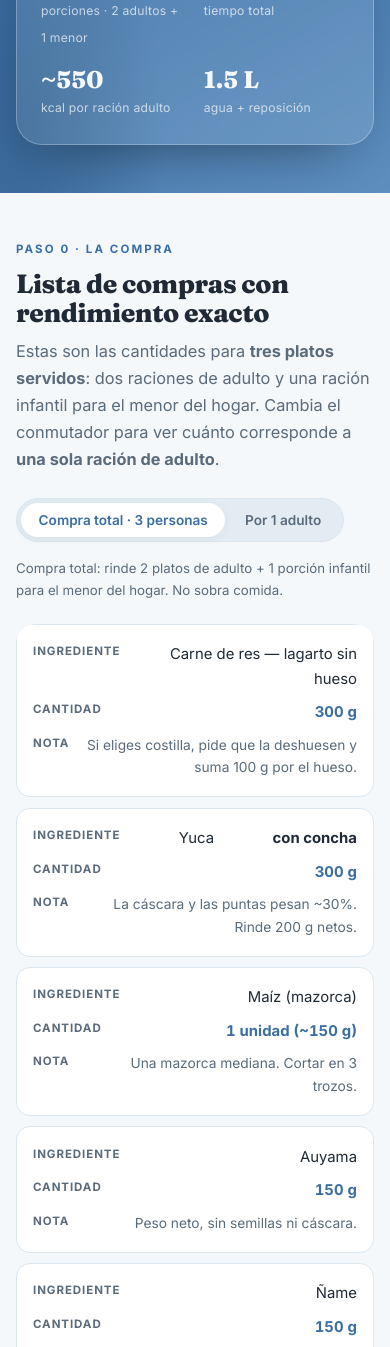
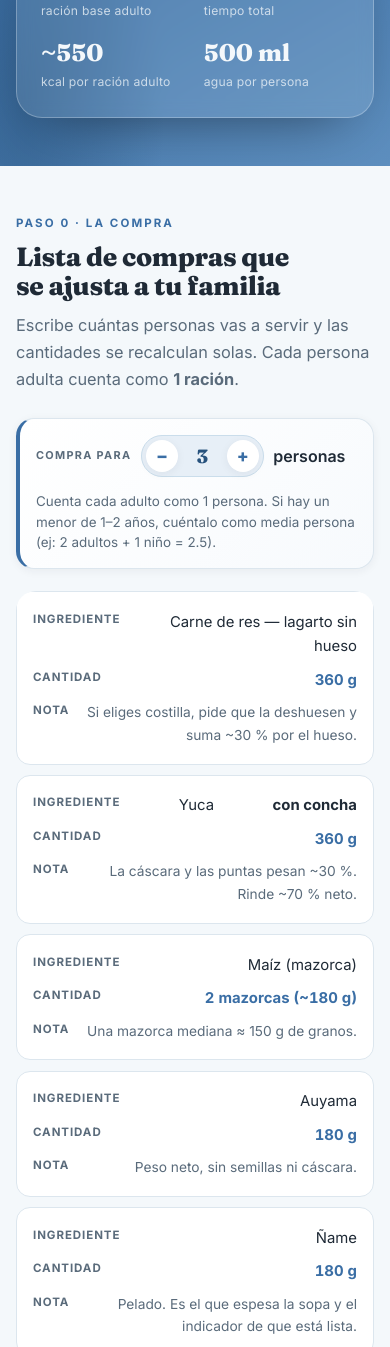
Before and after one commit to Dougs89/Recetas, a plain HTML site: page index.html in a window 390 px wide. Shown: the part 619-1966 px from the top of the page. Drawn offline with Linux system fonts and the light colour scheme.

Commit message:
Update index.html

```diff
--- a/index.html
+++ b/index.html
@@ -4,7 +4,7 @@
 <meta charset="UTF-8">
 <meta name="viewport" content="width=device-width, initial-scale=1.0">
 <title>Sopa Criolla de Res de Don Ertilio · Compra justo, cocina una vez, come bien</title>
-<meta name="description" content="Sopa Criolla de Res de Don Ertilio: receta con cantidades exactas para 2 adultos y 1 menor de la casa. Sigue la línea de tiempo: la carne a las 0:00, cada verdura a su hora. Compra justo, cocina una vez, come bien.">
+<meta name="description" content="Sopa Criolla de Res de Don Ertilio: receta ajustable a cualquier número de personas. Escribe cuántas personas vas a servir y las cantidades se recalculan solas. Compra justo, cocina una vez, come bien.">
 <meta name="theme-color" content="#3A6EA5">
 <link rel="preconnect" href="https://fonts.googleapis.com">
 <link rel="preconnect" href="https://fonts.gstatic.com" crossorigin>
@@ -203,19 +203,100 @@ section{padding:clamp(2.6rem,6vw,4.5rem) 0}
   }
 }
 
-/* ============ 5. CONMUTADOR ============ */
-.switch-row{display:flex;flex-wrap:wrap;align-items:center;justify-content:space-between;gap:1rem;margin-bottom:1.4rem}
-.seg{
-  display:inline-flex;background:#E4ECF3;border:1px solid var(--line);
-  border-radius:999px;padding:4px;gap:2px;
+/* ============ 5. SELECTOR DE PERSONAS ============ */
+.person-control{
+  background:linear-gradient(135deg,#FFFFFF 0%,#F7FAFD 100%);
+  border:1px solid var(--line);
+  border-left:4px solid var(--blue);
+  border-radius:18px;
+  padding:1.1rem 1.3rem;
+  margin-bottom:1.4rem;
+  box-shadow:var(--shadow-sm);
+  display:flex;
+  flex-wrap:wrap;
+  align-items:center;
+  gap:.9rem 1.5rem;
 }
-.seg-btn{
-  border:0;background:transparent;cursor:pointer;
-  font-family:inherit;font-size:.85rem;font-weight:600;color:var(--ink-soft);
-  padding:.55rem 1.1rem;border-radius:999px;transition:all .22s;
+.pc-main{
+  display:flex;
+  align-items:center;
+  gap:.9rem;
+  flex-wrap:wrap;
 }
-.seg-btn.active{background:var(--paper);color:var(--blue);box-shadow:var(--shadow-sm)}
-.seg-note{font-size:.83rem;color:var(--ink-soft);max-width:44ch}
+.pc-eyebrow{
+  font-size:.72rem;
+  font-weight:700;
+  letter-spacing:.12em;
+  text-transform:uppercase;
+  color:var(--ink-soft);
+}
+.stepper{
+  display:inline-flex;
+  align-items:center;
+  background:var(--blue-soft);
+  border:1px solid #CADDEB;
+  border-radius:999px;
+  padding:4px;
+  gap:2px;
+}
+.step-btn{
+  width:2.2rem;height:2.2rem;
+  border:0;border-radius:50%;
+  background:var(--paper);
+  color:var(--blue);
+  font-family:inherit;
+  font-size:1.25rem;font-weight:800;
+  cursor:pointer;
+  box-shadow:var(--shadow-sm);
+  transition:background .2s,color .2s,transform .15s;
+  display:grid;place-items:center;
+  line-height:1;
+}
+.step-btn:hover{background:var(--blue);color:#fff}
+.step-btn:active{transform:scale(.92)}
+.step-btn:focus-visible{outline:2px solid var(--blue);outline-offset:2px}
+
+#numPersonas{
+  width:3.2rem;
+  border:0;background:transparent;
+  text-align:center;
+  font-family:'Fraunces',Georgia,serif;
+  font-size:1.4rem;font-weight:800;
+  color:var(--blue-dk);
+  -moz-appearance:textfield;
+  appearance:textfield;
+  font-variant-numeric:tabular-nums;
+}
+#numPersonas::-webkit-outer-spin-button,
+#numPersonas::-webkit-inner-spin-button{
+  -webkit-appearance:none;
+  margin:0;
+}
+#numPersonas:focus{
+  outline:2px solid var(--blue);
+  outline-offset:2px;
+  border-radius:6px;
+}
+.pc-label{
+  font-size:1rem;
+  font-weight:600;
+  color:var(--ink);
+}
+.pc-note{
+  flex:1 1 100%;
+  font-size:.84rem;
+  color:var(--ink-soft);
+  margin:0;
+  line-height:1.5;
+}
+
+@media(max-width:540px){
+  .person-control{padding:1rem}
+  .pc-eyebrow{font-size:.68rem}
+  #numPersonas{font-size:1.2rem;width:2.8rem}
+  .step-btn{width:2rem;height:2rem;font-size:1.1rem}
+  .pc-main{gap:.6rem}
+}
 
 /* ============ 6. TABLAS ============ */
 .tbl-wrap{
@@ -231,7 +312,13 @@ table.tbl thead th{
 table.tbl td{padding:.8rem 1.2rem;border-bottom:1px solid #ECF1F6;vertical-align:top}
 table.tbl tbody tr:last-child td{border-bottom:0}
 table.tbl tbody tr:hover{background:#F7FAFD}
-.qty{font-weight:700;color:var(--blue);white-space:nowrap;font-variant-numeric:tabular-nums}
+.qty{
+  font-weight:700;color:var(--blue);white-space:nowrap;
+  font-variant-numeric:tabular-nums;
+  transition:color .3s,background-color .4s ease;
+  border-radius:4px;
+}
+.qty.pulse{background-color:#FFF3D9}
 .note{color:var(--ink-soft);font-size:.86rem}
 
 @media(max-width:660px){
@@ -278,9 +365,7 @@ table.tbl tbody tr:hover{background:#F7FAFD}
   color:var(--blue-dk);
   font-weight:500;
 }
-.timeline-hint .hint-icon{
-  font-size:1.2rem;line-height:1;flex:0 0 auto;
-}
+.timeline-hint .hint-icon{font-size:1.2rem;line-height:1;flex:0 0 auto}
 .timeline-hint strong{font-weight:800}
 
 .steps-wrap{max-width:820px}
@@ -355,16 +440,10 @@ table.tbl tbody tr:hover{background:#F7FAFD}
 
 .timeline-end-wrap{text-align:center;margin-top:1.4rem;padding-left:5.2rem}
 .timeline-end{
-  display:inline-flex;
-  align-items:center;
-  gap:.45rem;
-  font-size:.88rem;
-  font-weight:800;
-  letter-spacing:.05em;
-  color:#fff;
-  background:var(--green);
-  padding:.6rem 1.2rem;
-  border-radius:99px;
+  display:inline-flex;align-items:center;gap:.45rem;
+  font-size:.88rem;font-weight:800;letter-spacing:.05em;
+  color:#fff;background:var(--green);
+  padding:.6rem 1.2rem;border-radius:99px;
   box-shadow:0 8px 20px -10px rgba(62,86,65,.8);
 }
 
@@ -453,7 +532,7 @@ footer strong{color:#F4F8FB;font-family:'Fraunces',serif;font-size:1rem}
 
 /* ============ 13. IMPRESIÓN ============ */
 @media print{
-  .topbar,.hero::after,.btn-cta,.seg{display:none}
+  .topbar,.hero::after,.btn-cta,.person-control{display:none}
   body{background:#fff}
   .hero{background:#fff;color:#000}
   .kids{background:#fff;color:#000;border:1px solid #ccc}
@@ -488,11 +567,11 @@ footer strong{color:#F4F8FB;font-family:'Fraunces',serif;font-size:1rem}
       <p class="tagline">«Compra justo, cocina una vez, come bien, sin que falte ni que sobre.»</p>
       <p class="hero-lead">
         Un plato principal espeso y completo —res, yuca, ñame, auyama, maíz y verduras—
-        con las cantidades exactas para dos adultos y el menor de la casa
-        (de 2 años o de 1 año).
+        con las cantidades exactas para tu familia. Ajusta el número de personas y todo
+        se recalcula solo.
       </p>
       <div class="badges">
-        <span class="badge">🍲 3 porciones exactas</span>
+        <span class="badge">🍲 Porciones ajustables</span>
         <span class="badge">⏱️ ≈2 h 10 min</span>
         <span class="badge">🚫 Cero desperdicio</span>
         <span class="badge">👶 Apta para niños</span>
@@ -502,10 +581,10 @@ footer strong{color:#F4F8FB;font-family:'Fraunces',serif;font-size:1rem}
     <aside class="ficha">
       <h2>Ficha de la receta</h2>
       <div class="ficha-grid">
-        <div class="ficha-item"><strong>3</strong><span>porciones · 2 adultos + 1 menor</span></div>
+        <div class="ficha-item"><strong>1</strong><span>ración base adulto</span></div>
         <div class="ficha-item"><strong>2h 10′</strong><span>tiempo total</span></div>
         <div class="ficha-item"><strong>~550</strong><span>kcal por ración adulto</span></div>
-        <div class="ficha-item"><strong>1.5 L</strong><span>agua + reposición</span></div>
+        <div class="ficha-item"><strong>500 ml</strong><span>agua por persona</span></div>
       </div>
     </aside>
   </div>
@@ -516,21 +595,26 @@ footer strong{color:#F4F8FB;font-family:'Fraunces',serif;font-size:1rem}
   <div class="wrap">
     <div class="sec-head fade">
       <span class="eyebrow">Paso 0 · La compra</span>
-      <h2>Lista de compras con rendimiento exacto</h2>
+      <h2>Lista de compras que se ajusta a tu familia</h2>
       <p>
-        Estas son las cantidades para <strong>tres platos servidos</strong>: dos raciones de adulto
-        y una ración infantil para el menor del hogar. Cambia el conmutador para ver cuánto
-        corresponde a <strong>una sola ración de adulto</strong>.
+        Escribe cuántas personas vas a servir y las cantidades se recalculan solas.
+        Cada persona adulta cuenta como <strong>1 ración</strong>.
       </p>
     </div>
 
-    <div class="switch-row">
-      <div class="seg" role="group" aria-label="Selector de cantidades">
-        <button class="seg-btn active" data-mode="full" type="button">Compra total · 3 personas</button>
-        <button class="seg-btn" data-mode="unit" type="button">Por 1 adulto</button>
+    <div class="person-control fade">
+      <div class="pc-main">
+        <span class="pc-eyebrow">Compra para</span>
+        <div class="stepper">
+          <button type="button" class="step-btn" id="btnMenos" aria-label="Menos personas">−</button>
+          <input type="number" id="numPersonas" value="3" min="1" max="20" inputmode="decimal" step="0.5" aria-label="Número de personas">
+          <button type="button" class="step-btn" id="btnMas" aria-label="Más personas">+</button>
+        </div>
+        <span class="pc-label">personas</span>
       </div>
-      <p class="seg-note" id="notaRacion">
-        Compra total: rinde 2 platos de adulto + 1 porción infantil para el menor del hogar. No sobra comida.
+      <p class="pc-note">
+        Cuenta cada adulto como 1 persona. Si hay un menor de 1–2 años, cuéntalo como
+        media persona (ej: 2 adultos + 1 niño = 2.5).
       </p>
     </div>
 
@@ -542,83 +626,83 @@ footer strong{color:#F4F8FB;font-family:'Fraunces',serif;font-size:1rem}
         <tbody>
           <tr>
             <td data-label="Ingrediente">Carne de res — lagarto sin hueso</td>
-            <td data-label="Cantidad" class="qty" data-full="300 g" data-unit="120 g">300 g</td>
-            <td data-label="Nota" class="note">Si eliges costilla, pide que la deshuesen y suma 100 g por el hueso.</td>
+            <td data-label="Cantidad" class="qty" data-per="120" data-type="g">360 g</td>
+            <td data-label="Nota" class="note">Si eliges costilla, pide que la deshuesen y suma ~30 % por el hueso.</td>
           </tr>
           <tr>
             <td data-label="Ingrediente">Yuca <strong>con concha</strong></td>
-            <td data-label="Cantidad" class="qty" data-full="300 g" data-unit="120 g">300 g</td>
-            <td data-label="Nota" class="note">La cáscara y las puntas pesan ~30%. Rinde 200 g netos.</td>
+            <td data-label="Cantidad" class="qty" data-per="120" data-type="g">360 g</td>
+            <td data-label="Nota" class="note">La cáscara y las puntas pesan ~30 %. Rinde ~70 % neto.</td>
           </tr>
           <tr>
             <td data-label="Ingrediente">Maíz (mazorca)</td>
-            <td data-label="Cantidad" class="qty" data-full="1 unidad (~150 g)" data-unit="60 g de granos">1 unidad (~150 g)</td>
-            <td data-label="Nota" class="note">Una mazorca mediana. Cortar en 3 trozos.</td>
+            <td data-label="Cantidad" class="qty" data-per="60" data-type="maiz">2 mazorcas (~180 g)</td>
+            <td data-label="Nota" class="note">Una mazorca mediana ≈ 150 g de granos.</td>
           </tr>
           <tr>
             <td data-label="Ingrediente">Auyama</td>
-            <td data-label="Cantidad" class="qty" data-full="150 g" data-unit="60 g">150 g</td>
+            <td data-label="Cantidad" class="qty" data-per="60" data-type="g">180 g</td>
             <td data-label="Nota" class="note">Peso neto, sin semillas ni cáscara.</td>
           </tr>
           <tr>
             <td data-label="Ingrediente">Ñame</td>
-            <td data-label="Cantidad" class="qty" data-full="150 g" data-unit="60 g">150 g</td>
+            <td data-label="Cantidad" class="qty" data-per="60" data-type="g">180 g</td>
             <td data-label="Nota" class="note">Pelado. Es el que espesa la sopa y el indicador de que está lista.</td>
           </tr>
           <tr>
             <td data-label="Ingrediente">Papa</td>
-            <td data-label="Cantidad" class="qty" data-full="150 g (1 mediana)" data-unit="60 g">150 g (1 mediana)</td>
+            <td data-label="Cantidad" class="qty" data-per="60" data-type="papa">180 g (1 mediana)</td>
             <td data-label="Nota" class="note">Prefiere papa que no se deshaga.</td>
           </tr>
           <tr>
             <td data-label="Ingrediente">Zanahoria</td>
-            <td data-label="Cantidad" class="qty" data-full="80 g (1 mediana)" data-unit="32 g">80 g (1 mediana)</td>
+            <td data-label="Cantidad" class="qty" data-per="32" data-type="zanahoria">96 g (1 mediana)</td>
             <td data-label="Nota" class="note">Fuente clave de vitamina A.</td>
           </tr>
           <tr>
             <td data-label="Ingrediente">Cilantro</td>
-            <td data-label="Cantidad" class="qty" data-full="15 g (1 manojo pequeño)" data-unit="6 g">15 g (1 manojo pequeño)</td>
+            <td data-label="Cantidad" class="qty" data-per="6" data-type="g">20 g</td>
             <td data-label="Nota" class="note">Se añade al final, fuera del fuego.</td>
           </tr>
           <tr>
             <td data-label="Ingrediente">Cebollín</td>
-            <td data-label="Cantidad" class="qty" data-full="20 g (2 tallos)" data-unit="8 g">20 g (2 tallos)</td>
+            <td data-label="Cantidad" class="qty" data-per="8" data-type="g">25 g</td>
             <td data-label="Nota" class="note">Usa tallo y parte verde.</td>
           </tr>
           <tr>
             <td data-label="Ingrediente">Ají dulce</td>
-            <td data-label="Cantidad" class="qty" data-full="10 g (1 unidad)" data-unit="4 g">10 g (1 unidad)</td>
+            <td data-label="Cantidad" class="qty" data-per="4" data-type="g">10 g</td>
             <td data-label="Nota" class="note">Sin semillas para suavizar el sabor.</td>
           </tr>
           <tr>
             <td data-label="Ingrediente">Pimentón</td>
-            <td data-label="Cantidad" class="qty" data-full="30 g (¼ unidad)" data-unit="12 g">30 g (¼ unidad)</td>
+            <td data-label="Cantidad" class="qty" data-per="12" data-type="g">35 g</td>
             <td data-label="Nota" class="note">Aporta vitamina C.</td>
           </tr>
           <tr>
             <td data-label="Ingrediente">Cebolla</td>
-            <td data-label="Cantidad" class="qty" data-full="50 g (½ unidad)" data-unit="20 g">50 g (½ unidad)</td>
+            <td data-label="Cantidad" class="qty" data-per="20" data-type="cebolla">60 g (½ unidad)</td>
             <td data-label="Nota" class="note">Se añade al final con los aliños.</td>
           </tr>
           <tr>
             <td data-label="Ingrediente">Ajo</td>
-            <td data-label="Cantidad" class="qty" data-full="7 g (2 dientes)" data-unit="3 g">7 g (2 dientes)</td>
+            <td data-label="Cantidad" class="qty" data-per="3" data-type="ajo">3 dientes (~9 g)</td>
             <td data-label="Nota" class="note">Machacado, no picado fino.</td>
           </tr>
           <tr>
             <td data-label="Ingrediente">Comino</td>
-            <td data-label="Cantidad" class="qty" data-full="1 g (½ cdta)" data-unit="0.4 g">1 g (½ cdta)</td>
+            <td data-label="Cantidad" class="qty" data-per="0.4" data-type="comino">½ cdta (~1,2 g)</td>
             <td data-label="Nota" class="note">Moderado: su sabor es intenso para niños.</td>
           </tr>
           <tr>
             <td data-label="Ingrediente">Sal</td>
-            <td data-label="Cantidad" class="qty" data-full="1–2 cdta rasas (5–10 g)" data-unit="Al gusto">1–2 cdta rasas (5–10 g)</td>
-            <td data-label="Nota" class="note">Para el volumen final (≈1.2 L). Empezar con 1 cdta y ajustar. Salar después de separar el plato del menor.</td>
+            <td data-label="Cantidad" class="qty" data-per="0.5" data-type="sal">1½ cdta rasas (~8 g)</td>
+            <td data-label="Nota" class="note">Empezar con la mitad, probar y ajustar. Salar después de separar el plato del menor.</td>
           </tr>
           <tr>
             <td data-label="Ingrediente">Agua</td>
-            <td data-label="Cantidad" class="qty" data-full="1.5 litros + reposición" data-unit="500 ml + reposición">1.5 litros + reposición</td>
-            <td data-label="Nota" class="note">Durante las 2 horas de cocción se evapora agua. Verifica el nivel y añade agua caliente.</td>
+            <td data-label="Cantidad" class="qty" data-per="500" data-type="agua">1,5 L + reposición</td>
+            <td data-label="Nota" class="note">Durante las 2 horas se evapora. Verifica el nivel y añade agua caliente.</td>
           </tr>
         </tbody>
       </table>
@@ -729,7 +813,7 @@ footer strong{color:#F4F8FB;font-family:'Fraunces',serif;font-size:1rem}
         <li class="fade long-wait" data-time="0:00">
           <h3>Carne de res</h3>
           <p>
-            Calienta los <strong>1.5 L de agua</strong>. Cuando rompa el hervor, agrega la carne
+            Calienta el agua (500 ml por persona). Cuando rompa el hervor, agrega la carne
             picada en cubos y empieza a contar: ese es tu <strong>0:00</strong>. Tapa y deja
             cocinar a fuego medio-bajo.
           </p>
@@ -789,9 +873,9 @@ footer strong{color:#F4F8FB;font-family:'Fraunces',serif;font-size:1rem}
             junto con la sal y el comino, y revuelve bien.
           </p>
           <span class="tip">
-            <strong>Sal:</strong> empieza con <strong>1 cucharadita rasa (≈5 g)</strong>.
-            Revuelve, deja 2–3 minutos y prueba. Si le falta, añade una segunda cucharadita
-            (máximo 2 en total). Si usas sal gruesa, necesitarás un poco más.
+            <strong>Sal:</strong> empieza con la cantidad indicada en la lista de compras,
+            revuelve, deja 2–3 minutos y prueba. Si le falta, añade un poco más.
+            <strong>Separa el plato del menor antes de salar de nuevo.</strong>
           </span>
         </li>
 
@@ -799,8 +883,7 @@ footer strong{color:#F4F8FB;font-family:'Fraunces',serif;font-size:1rem}
           <h3>Sopa lista</h3>
           <p>
             Prueba la sal con una cucharilla y ajusta. Pincha el ñame: si entra sin resistencia,
-            la sopa está lista. <strong>Separa el plato del menor antes de añadir sal extra.</strong>
-            Apaga, agrega el cilantro picado y deja reposar 5 minutos tapado.
+            la sopa está lista. Apaga, agrega el cilantro picado y deja reposar 5 minutos tapado.
           </p>
         </li>
 
@@ -835,8 +918,8 @@ footer strong{color:#F4F8FB;font-family:'Fraunces',serif;font-size:1rem}
       <h2>Cómo servir al menor de la casa</h2>
       <p>
         La porción infantil es aproximadamente <strong>un tercio de una ración de adulto</strong>:
-        unos 150–180 ml de caldo con 30–50 g de sólidos. Cada familia cocina para su propio hogar
-        (2 adultos + 1 menor), así que esta porción es para el niño o la niña de la casa.
+        unos 150–180 ml de caldo con 30–50 g de sólidos. Esta pauta sirve para el niño o la niña
+        de la casa, sin importar cuántas personas haya en la mesa.
         Aplica primero las reglas generales y después la pauta según su edad.
       </p>
 
@@ -866,10 +949,11 @@ footer strong{color:#F4F8FB;font-family:'Fraunces',serif;font-size:1rem}
       <div class="callout" style="background:rgba(255,255,255,.09);border-color:rgba(255,255,255,.2);border-left-color:var(--amber)">
         <span class="ico">🍽️</span>
         <div>
-          <strong style="color:#F3F6F1">Reparto exacto de la olla</strong>
+          <strong style="color:#F3F6F1">Olla ajustable</strong>
           <p style="color:rgba(243,246,241,.8)">
-            2 platos de adulto (≈470 g de sólidos cada uno) + 1 porción infantil (≈150 g) para el menor del hogar.
-            Total: los 1.5 L iniciales, tras la evaporación, rinden ≈1.2 L de sopa. Cero sobras.
+            Usa el selector de la lista de compras para ajustar cuántas personas van a comer.
+            Para 2 adultos + 1 menor, elige <strong>2.5 personas</strong>. Para una familia de
+            5 adultos, elige <strong>5</strong>. Todo se recalcula solo.
           </p>
         </div>
       </div>
@@ -892,29 +976,130 @@ footer strong{color:#F4F8FB;font-family:'Fraunces',serif;font-size:1rem}
 </footer>
 
 <script>
-/* ===== 1. Conmutador de cantidades ===== */
+/* ===== 1. Selector de personas y recálculo de cantidades ===== */
 (function () {
-  const botones = document.querySelectorAll('.seg-btn');
-  const celdas  = document.querySelectorAll('[data-full]');
-  const nota    = document.getElementById('notaRacion');
+  const input = document.getElementById('numPersonas');
+  const btnMenos = document.getElementById('btnMenos');
+  const btnMas = document.getElementById('btnMas');
+  const cells = document.querySelectorAll('.qty');
 
-  const textos = {
-    full: 'Compra total: rinde 2 platos de adulto + 1 porción infantil para el menor del hogar. No sobra comida.',
-    unit: 'Ración individual de adulto (≈470 g de sólidos + 480 ml de caldo). La porción infantil para el menor es ~1/3 de esta cantidad.'
-  };
+  function fmtCdta(n) {
+    const map = {
+      0.25:'¼', 0.5:'½', 0.75:'¾',
+      1:'1', 1.25:'1¼', 1.5:'1½', 1.75:'1¾',
+      2:'2', 2.5:'2½', 3:'3', 3.5:'3½', 4:'4',
+      4.5:'4½', 5:'5'
+    };
+    if (map[n] !== undefined) return map[n];
+    return n.toFixed(1).replace('.', ',');
+  }
 
-  botones.forEach(function (btn) {
-    btn.addEventListener('click', function () {
-      botones.forEach(function (b) { b.classList.remove('active'); });
-      btn.classList.add('active');
+  function fmtKg(g) {
+    if (g >= 1000) return (g / 1000).toFixed(2).replace('.0', '').replace('.', ',') + ' kg';
+    return g + ' g';
+  }
 
-      const modo = btn.dataset.mode;
-      celdas.forEach(function (celda) {
-        celda.textContent = celda.dataset[modo];
-      });
-      nota.textContent = textos[modo];
+  function formatQty(per, N, type) {
+    const total = per * N;
+
+    if (type === 'g') {
+      const rounded = Math.round(total / 5) * 5;
+      return fmtKg(rounded);
+    }
+
+    if (type === 'papa') {
+      const grams = Math.round(total / 5) * 5;
+      const u = total / 150;
+      if (u <= 1.3) return grams + ' g (1 mediana)';
+      if (u <= 2.4) return grams + ' g (2 medianas)';
+      if (u <= 3.4) return grams + ' g (~3 medianas)';
+      return grams + ' g (~' + Math.round(u) + ' medianas)';
+    }
+
+    if (type === 'zanahoria') {
+      const grams = Math.round(total / 5) * 5;
+      const u = total / 80;
+      if (u <= 1.3) return grams + ' g (1 mediana)';
+      if (u <= 2.4) return grams + ' g (2 medianas)';
+      if (u <= 3.4) return grams + ' g (~3 medianas)';
+      return grams + ' g (~' + Math.round(u) + ' medianas)';
+    }
+
+    if (type === 'cebolla') {
+      const grams = Math.round(total / 5) * 5;
+      const u = total / 100;
+      if (u <= 0.7) return grams + ' g (½ unidad)';
+      if (u <= 1.3) return grams + ' g (1 unidad)';
+      if (u <= 1.7) return grams + ' g (1½ unidades)';
+      if (u <= 2.4) return grams + ' g (2 unidades)';
+      return grams + ' g (~' + Math.round(u) + ' unidades)';
+    }
+
+    if (type === 'maiz') {
+      const grams = Math.round(total / 10) * 10;
+      const mazorcas = Math.ceil(total / 150);
+      return mazorcas + ' mazorca' + (mazorcas !== 1 ? 's' : '') + ' (~' + grams + ' g)';
+    }
+
+    if (type === 'ajo') {
+      const dientes = Math.max(1, Math.round(total / 3.5));
+      return dientes + ' diente' + (dientes !== 1 ? 's' : '') + ' (~' + Math.round(total) + ' g)';
+    }
+
+    if (type === 'comino') {
+      const cdtas = Math.round(total * 2) / 4;
+      const grams = total.toFixed(1).replace('.', ',');
+      return fmtCdta(cdtas) + ' cdta (~' + grams + ' g)';
+    }
+
+    if (type === 'sal') {
+      const cdtas = Math.round(total * 2) / 2;
+      const grams = Math.round(cdtas * 5);
+      return fmtCdta(cdtas) + ' cdta rasas (~' + grams + ' g)';
+    }
+
+    if (type === 'agua') {
+      const L = total / 1000;
+      const liters = L % 1 === 0 ? String(L) : L.toFixed(1).replace('.', ',');
+      return liters + ' L + reposición';
+    }
+
+    return Math.round(total) + ' g';
+  }
+
+  function update() {
+    let N = parseFloat(input.value);
+    if (isNaN(N) || N < 1) N = 1;
+    if (N > 20) N = 20;
+    input.value = N;
+
+    cells.forEach(function (cell) {
+      const per = parseFloat(cell.dataset.per);
+      const type = cell.dataset.type;
+      cell.textContent = formatQty(per, N, type);
+      cell.classList.add('pulse');
+      setTimeout(function () { cell.classList.remove('pulse'); }, 450);
     });
+  }
+
+  btnMenos.addEventListener('click', function () {
+    let N = parseFloat(input.value) || 1;
+    N = Math.max(1, Math.ceil(N) - 1);
+    input.value = N;
+    update();
   });
+
+  btnMas.addEventListener('click', function () {
+    let N = parseFloat(input.value) || 1;
+    N = Math.min(20, Math.floor(N) + 1);
+    input.value = N;
+    update();
+  });
+
+  input.addEventListener('input', update);
+  input.addEventListener('change', update);
+
+  update();
 })();
 
 /* ===== 2. Animación de aparición al hacer scroll ===== */
@@ -936,7 +1121,7 @@ footer strong{color:#F4F8FB;font-family:'Fraunces',serif;font-size:1rem}
   elementos.forEach(function (el) { obs.observe(el); });
 })();
 
-/* ===== 3. Cierre suave del scroll con la barra fija ===== */
+/* ===== 3. Scroll suave con la barra fija ===== */
 document.querySelectorAll('a[href^="#"]').forEach(function (a) {
   a.addEventListener('click', function (ev) {
     const destino = document.querySelector(a.getAttribute('href'));
```
